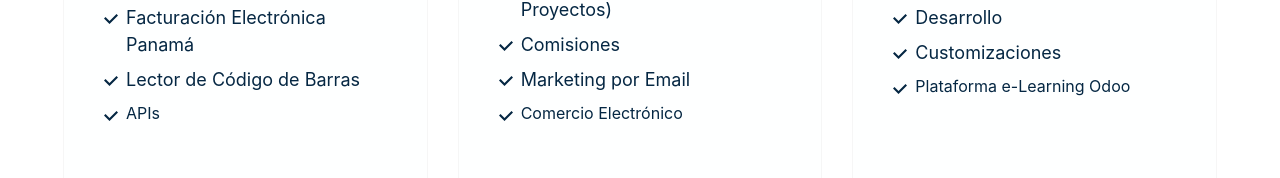
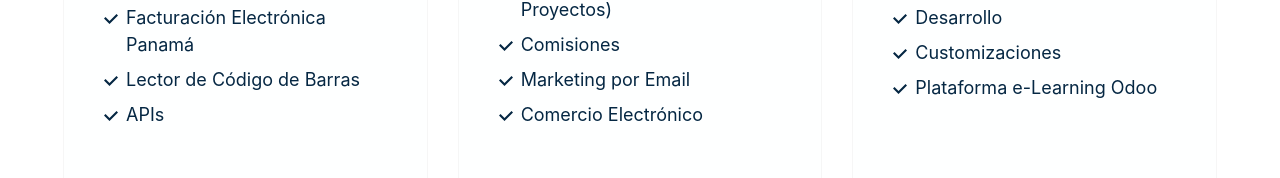
Before and after one commit to joseph-eduardo-l/ESTELIONTEFLY, a Next.js app: page /plans in a window 1280 px wide. Shown: the part 2721-2899 px from the top of the page. Built offline with nearby package versions, Linux system fonts and the light colour scheme; no server answers.

Commit message:
feat(ExtraFeatures): changing letter size of items 8

```diff
--- a/components/plans/ExtraFeatures.tsx
+++ b/components/plans/ExtraFeatures.tsx
@@ -177,7 +177,7 @@ export const ExtraFeatures = () => {
                       <ListIcon fontSize={"14px"} mt="8px">
                         <CheckIcon boxSize={3} />
                       </ListIcon>
-                      <Text fontSize={{ base: "14px", lg: "16px" }}>
+                      <Text fontSize={{ base: "16px", lg: "18px" }}>
                         {item8}
                       </Text>
                     </ListItem>
```
